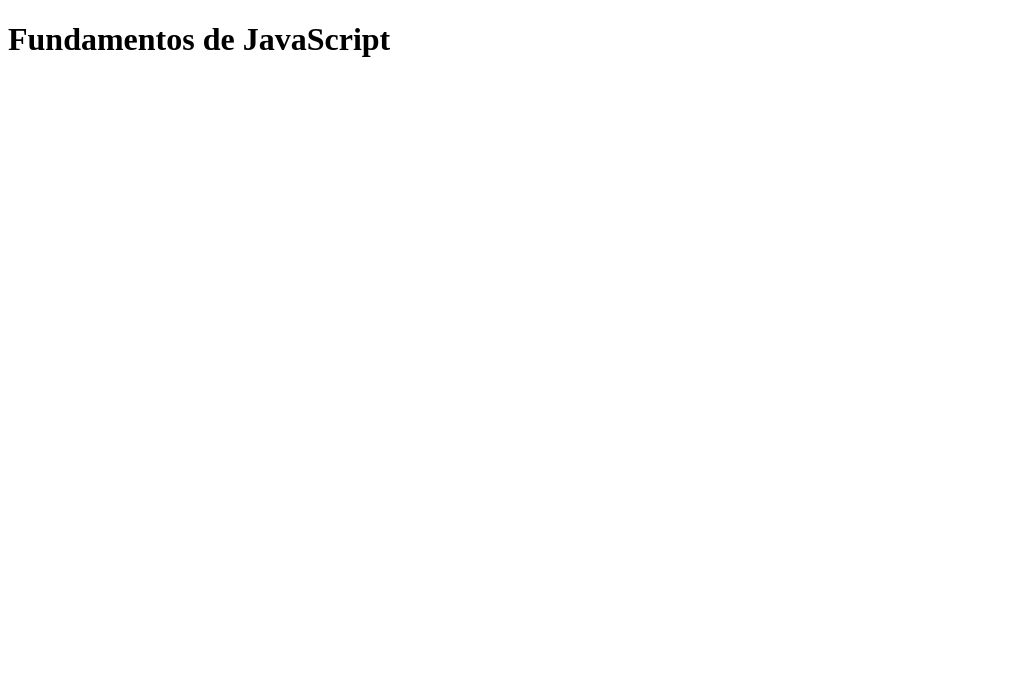
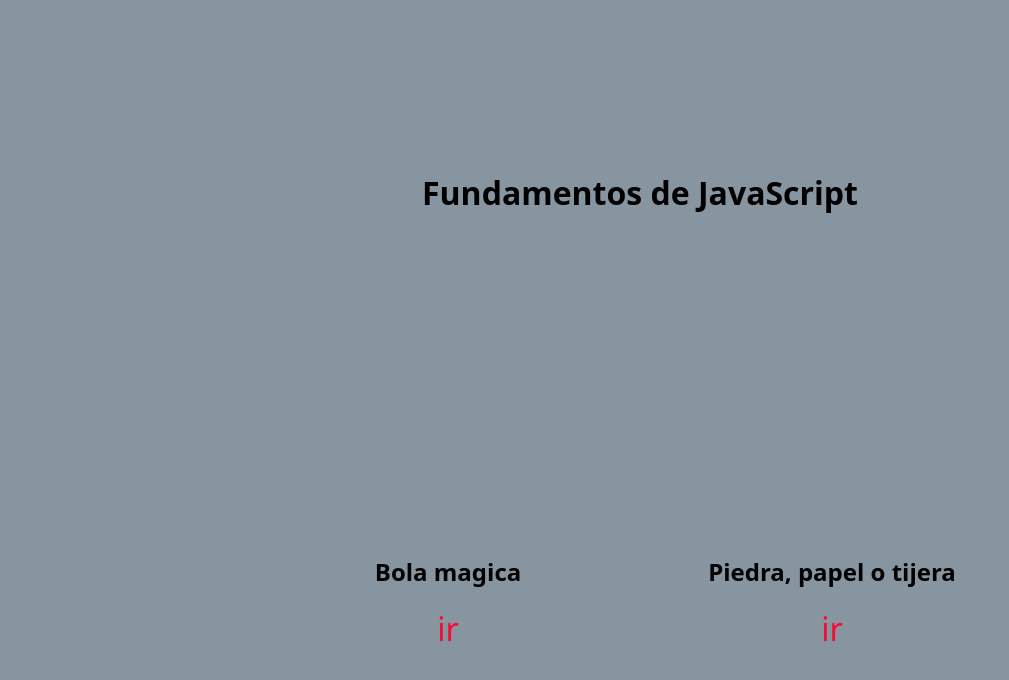
Before and after one commit to JoseMiguelVS/JavaScript, a plain HTML site: page index.html in a window 1280 px wide. Shown: the whole page, without its empty margins (0-1009 px from the left). Drawn offline with Linux system fonts and the light colour scheme.

Commit message:
09 Index con menu

```diff
--- a/index.html
+++ b/index.html
@@ -1,12 +1,60 @@
 <!DOCTYPE html>
 <html lang="en">
+
 <head>
     <meta charset="UTF-8">
     <meta name="viewport" content="width=device-width, initial-scale=1.0">
     <title>Fundamentos de JavaScript</title>
+    <style>
+        body {
+            margin: 0;
+            padding: 0;
+            height: 100vh;
+            width: 100vw;
+            display: grid;
+            place-items: center;
+            background-color: rgb(135, 149, 161);
+            font-family: system-ui, -apple-system, BlinkMacSystemFont, 'Segoe UI', Roboto, Oxygen, Ubuntu, Cantarell, 'Open Sans', 'Helvetica Neue', sans-serif;
+        }
+        a{
+            color: rgb(250, 11, 54);
+            font-size: xx-large;
+            text-decoration: none;
+        }
+
+        .content {
+            width: 60%;
+            height: inherit;
+            display: flex;
+            flex-direction: column;
+            justify-content: space-around;
+            text-align: center;
+        }
+
+        .users {
+            display: flex;
+        }
+
+        .row {
+            width: 100%;
+        }
+    </style>
 </head>
+
 <body>
-    <h1> Fundamentos de JavaScript</h1>
-    <script src="./app.js"></script>
+    <div class="content">
+        <h1> Fundamentos de JavaScript</h1>
+        <div class="row users">
+            <div class="row">
+                <h2>Bola magica</h2>
+                <a href="/conceptos/eightBall.html">ir</a>
+            </div>
+            <div class="row">
+                <h2>Piedra, papel o tijera</h2>
+                <a href="/conceptos/prs.html">ir</a>
+            </div>
+        </div>
+    </div>
 </body>
+
 </html>
```
Also changed, not shown: conceptos/eightBall.html (+5 -0 lines), conceptos/objects.js (added, +39 -0 lines), conceptos/prs.html (+5 -0 lines).
